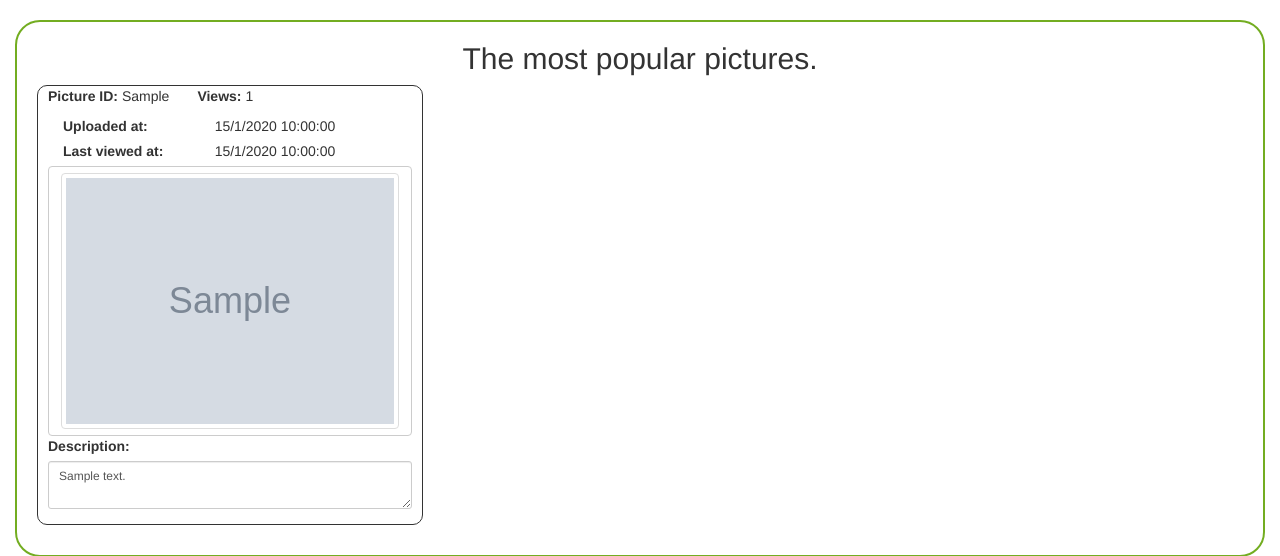
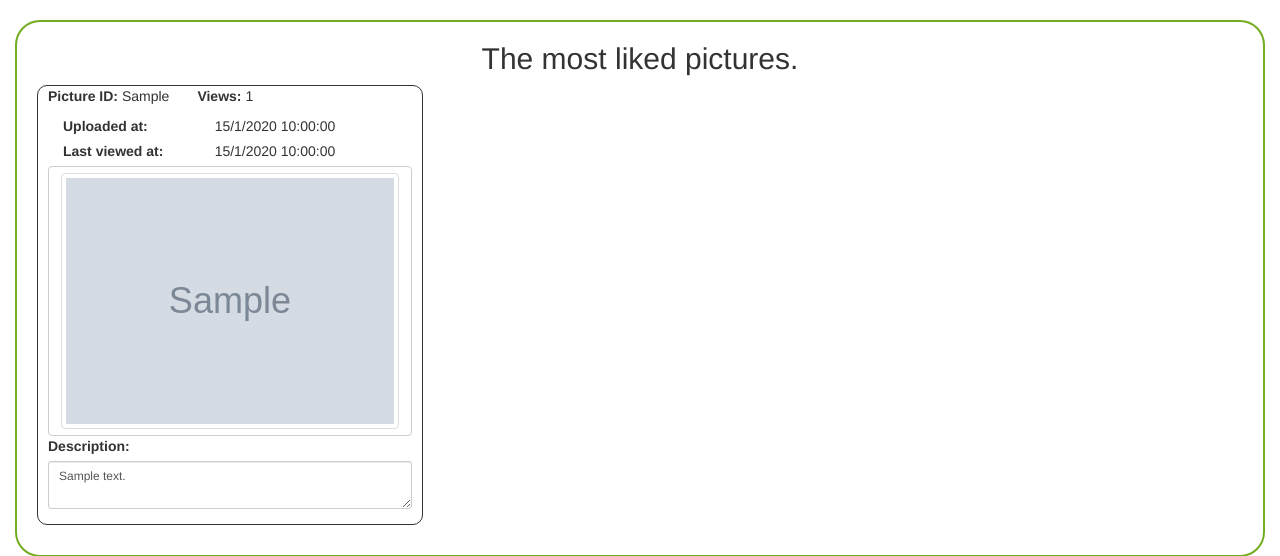
Before and after one commit to dolv/DJango-PictureShareService, a Django app: page /most-liked/ in a window 1280 px wide. Shown: the part 52-608 px from the top of the page. Run offline with Django 3.2, Linux system fonts and the light colour scheme; tables that the repository leaves empty hold one stand-in row (values such as "Sample post"); grey boxes marked "Sample" are stand-in pictures; some libraries are stand-ins or nearby versions.

Commit message:
Replaced caption on the populat template with variable

```diff
--- a/Core/templates/popular.html
+++ b/Core/templates/popular.html
@@ -15,7 +15,7 @@
                 border: 2px solid #73AD21;
                 display: block;" >
         {% if queryset %}
-        <h2 align="center" style="white-space: normal;">The most popular pictures.</h2>
+        <h2 align="center" style="white-space: normal;">{{caption}}</h2>
         <style>
             .plate-list {
                 white-space: normal;
```
